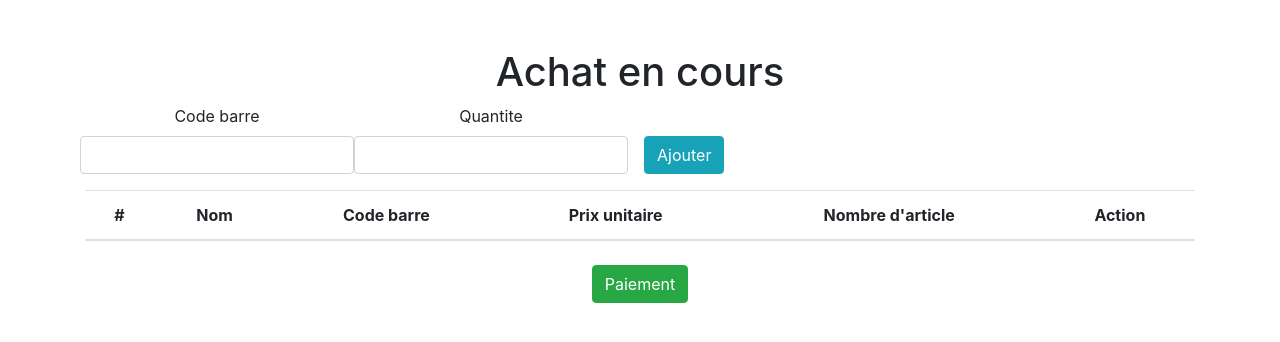
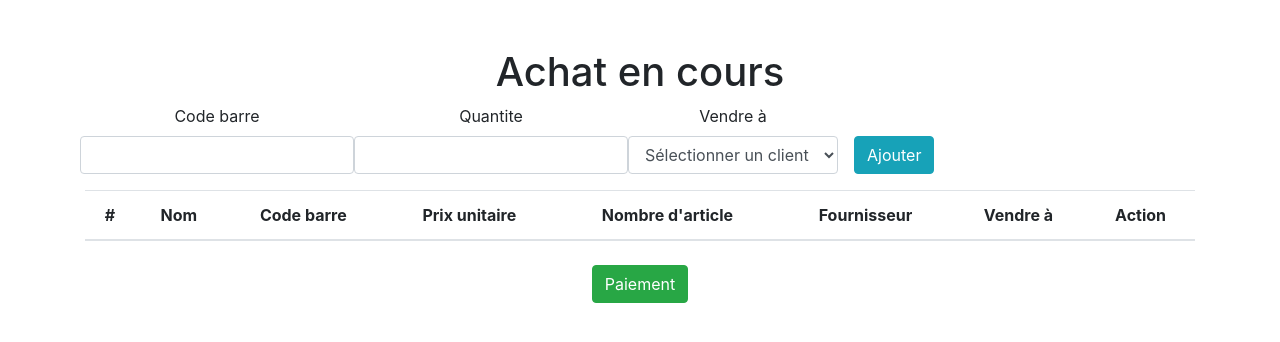
Before and after one commit to omar-laabdi/pfa_2024_GSTOCK, a Django app: page /caisse in a window 1280 px wide. Shown: the part 56-398 px from the top of the page. Run offline with Django 3.2, Linux system fonts and the light colour scheme; tables that the repository leaves empty hold one stand-in row (values such as "Sample post"); lists and menus that the app fills with data are empty.

Commit message:
added client selection

```diff
--- a/mysite/blog/models.py
+++ b/mysite/blog/models.py
@@ -29,6 +29,8 @@ class Article(models.Model):
     barcode = models.IntegerField()
     stock = models.IntegerField(default=0)
     provider = models.ForeignKey('Provider', on_delete=models.CASCADE, default=DEFAULT_ID)
+    client = models.ForeignKey(Client, on_delete=models.SET_NULL, null=True, blank=True)
+
 
     def __str__(self):
         return self.name
--- a/mysite/caisse/templates/caisse/caisse.html
+++ b/mysite/caisse/templates/caisse/caisse.html
@@ -15,6 +15,17 @@
 					<label for="barcode">Quantite</label>
 					<input required="required" type="number" class="form-control" name="qty">
 				</div>
+				<div class="form-group">
+                    <label for="client">Vendre à</label>
+                    <select class="form-control" name="client">
+                        <option value="">Sélectionner un client</option>
+                        {% for client in clients %}
+                        <option value="{{ client.id }}">{{ client.name }}</option>
+                        {% endfor %}
+                    </select>
+                </div>
+
+
 				<div class="form-group mt-4 pt-2 ml-3">
 					<button type="submit" class="btn btn-info">Ajouter</button>
 				</div>
@@ -32,6 +43,8 @@
 					<th scope="col">Code barre</th>
 					<th scope="col">Prix unitaire</th>
 					<th scope="col">Nombre d'article</th>
+					<th scope="col">Fournisseur</th>
+					<th scope="col">Vendre à</th>
 					<th scope="col">Action</th>
 				</tr>
 			</thead>
@@ -43,6 +56,16 @@
 					<td>{{ value.0.barcode }}</td>
 					<td>{{ value.0.price }}</td>
 					<td>{{ value.1 }}</td>
+					<td>{{ value.0.provider.name }}</td> <!-- Add provider name column -->
+					<td>
+						{% if value.0.client %}
+							{{ value.0.client.name }}
+						{% else %}
+							N/A
+						{% endif %}
+					</td>
+					<td>
+
 						<td class="d-flex align-items-center justify-content-around ">
 							<form action="{% url 'delete_article' value.0.id %}" method="POST" class="d-inline">
 								{% csrf_token %}
--- a/mysite/caisse/views.py
+++ b/mysite/caisse/views.py
@@ -1,5 +1,5 @@
 from django.shortcuts import render, redirect
-from blog.models import Article
+from blog.models import Article,Client
 from django.http.response import HttpResponseRedirect
 
 
@@ -10,6 +10,7 @@ def caisse(request):
     if request.method == 'POST':
         barcode = request.POST.get('barcode')
         qty = int(request.POST.get('qty'))
+        client_id = request.POST.get('client')  # Get the selected client ID
 
         try:
             article = Article.objects.get(barcode=barcode)
@@ -21,8 +22,12 @@ def caisse(request):
             else:
                 list_key[str(article.barcode)] = qty
 
+            request.session['listkey'] = list_key
 
-            request.session['listkey'] = list_key
+            if client_id:  # Check if a client is selected
+                article.client_id = client_id
+                article.save()
+
         except Article.DoesNotExist:
             # Handle the case when the article doesn't exist
             pass
@@ -34,13 +39,15 @@ def caisse(request):
 
     try:
         for key, value in list_key.items():
-            article = Article.objects.get(barcode=int(key))
+            article = Article.objects.select_related('provider', 'client').get(barcode=int(key))
             list_article[article.barcode] = [article, value]
     except Article.DoesNotExist:
         # Handle the case when the article doesn't exist
         pass
 
-    return render(request, 'caisse/caisse.html', {'listarticles': list_article, 'listkeys': list_key})
+    clients = Client.objects.all()  # Retrieve all clients
+    return render(request, 'caisse/caisse.html', {'listarticles': list_article, 'listkeys': list_key, 'clients': clients})
+
 
 def paiement(request):
     list_key = request.session['listkey']
```
Also changed, not shown: mysite/blog/migrations/0003_article_client.py (added), mysite/blog/migrations/0004_alter_article_client.py (added), mysite/blog/migrations/0005_alter_article_client.py (added). Lines whose indentation alone changed are shown as unchanged.
